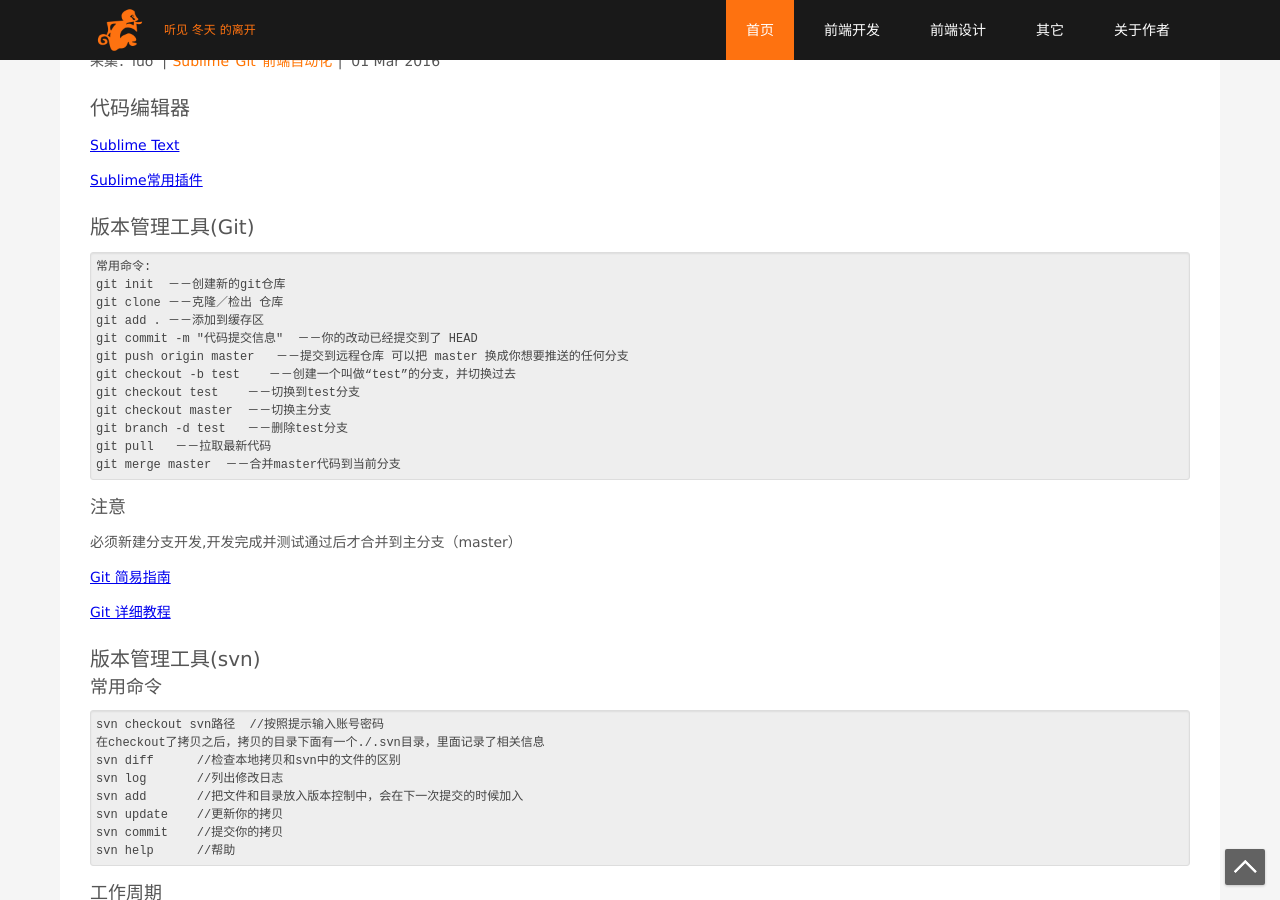
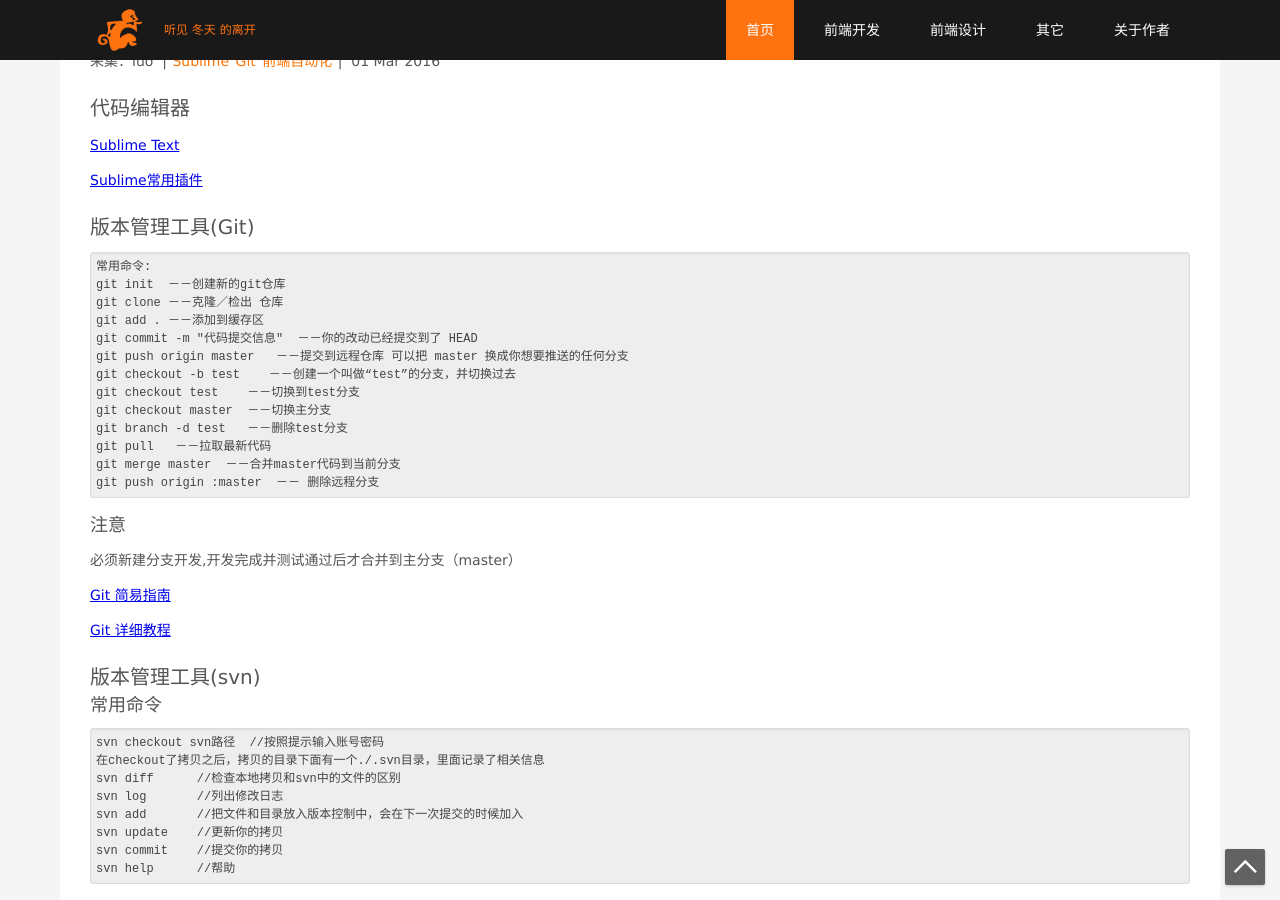
Before and after one commit to luozyiii/blog, a Jekyll site: the page built from _posts/2016-03-01-前端工具集.md, in a window 1280 px wide and 900 px high, scrolled down 364 px. Built offline with Jekyll 4.4.1, drawn with Linux system fonts in a browser that asks for light colours; nearby versions of some CDN libraries.

Commit message:
Update 2016-03-01-前端工具集.md

```diff
--- a/_posts/2016-03-01-前端工具集.md
+++ b/_posts/2016-03-01-前端工具集.md
@@ -32,6 +32,7 @@ describe: 合适的使用前端工具来提高我们的工作效率，sublime编
 	git branch -d test   －－删除test分支
 	git pull   －－拉取最新代码
 	git merge master  －－合并master代码到当前分支
+	git push origin :master  －－ 删除远程分支
 
 #### 注意 ####
 
```
